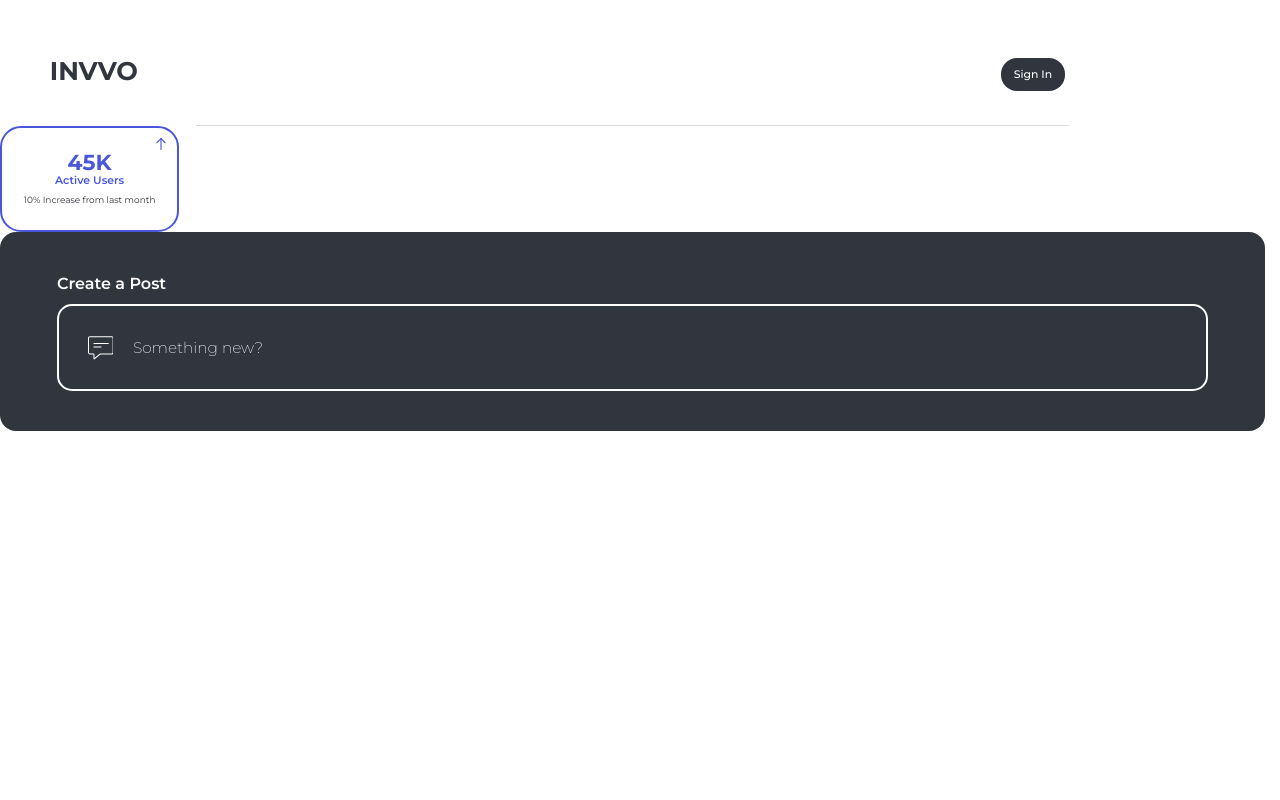
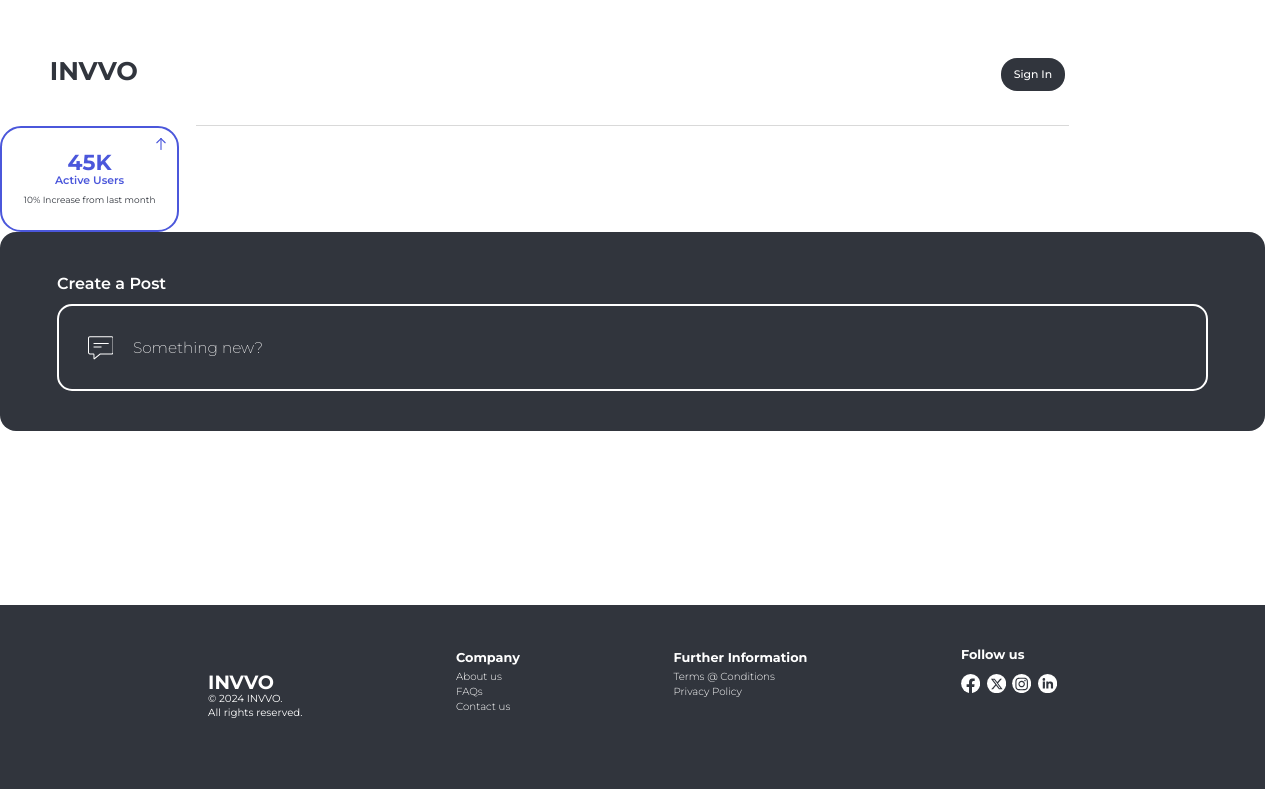
Before and after one commit to khaledrazem/Innvo_frontend, a React (Create React App) app: page /marketplace/test in a window 1280 px wide. Built offline with nearby package versions, Linux system fonts and the light colour scheme.

Commit message:
fix footer

```diff
--- a/src/pages/developer/developer-page.js
+++ b/src/pages/developer/developer-page.js
@@ -1,9 +1,4 @@
-import {
-  Navigate,
-  Route,
-  Routes,
-  useLocation,
-} from "react-router-dom";
+import { Navigate, Route, Routes, useLocation } from "react-router-dom";
 import InvoHeader from "src/components/header/invo-header";
 import "src/variables.css";
 import CommunityPage from "./community/community";
@@ -20,6 +15,7 @@ import ReportPage from "./report/report";
 import SubscriptionsPage from "./subscriptions/subscriptions";
 import TestPage from "./test/test";
 import WorkspacePage from "./workspace/workspace";
+import Footer from "./../../components/footer/footer";
 
 function DeveloperPage() {
   const url = useLocation();
@@ -52,6 +48,7 @@ function DeveloperPage() {
 
           <Route path="test" element={<TestPage />} />
         </Routes>
+        <Footer></Footer>
       </div>
     </div>
   );
```
